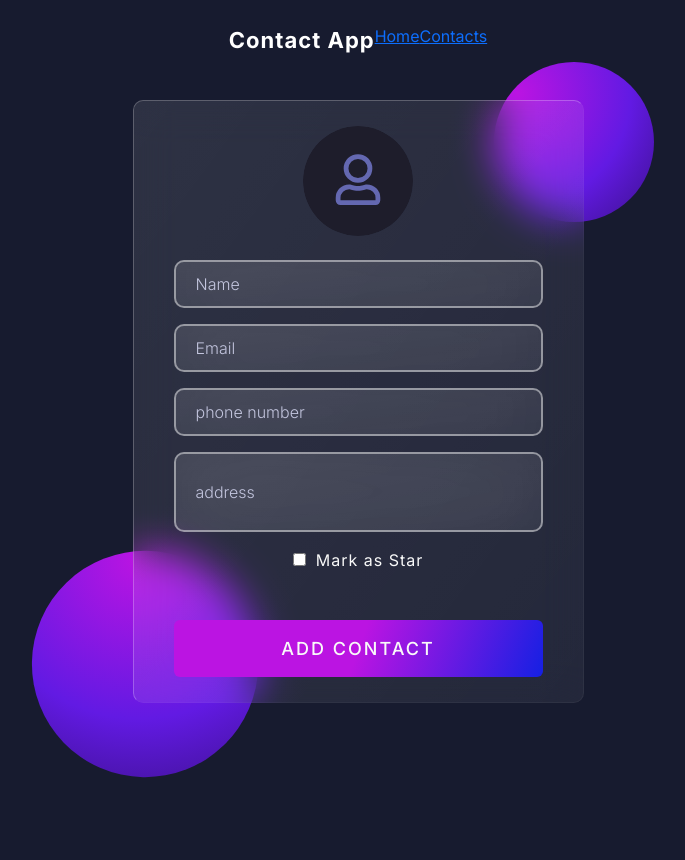
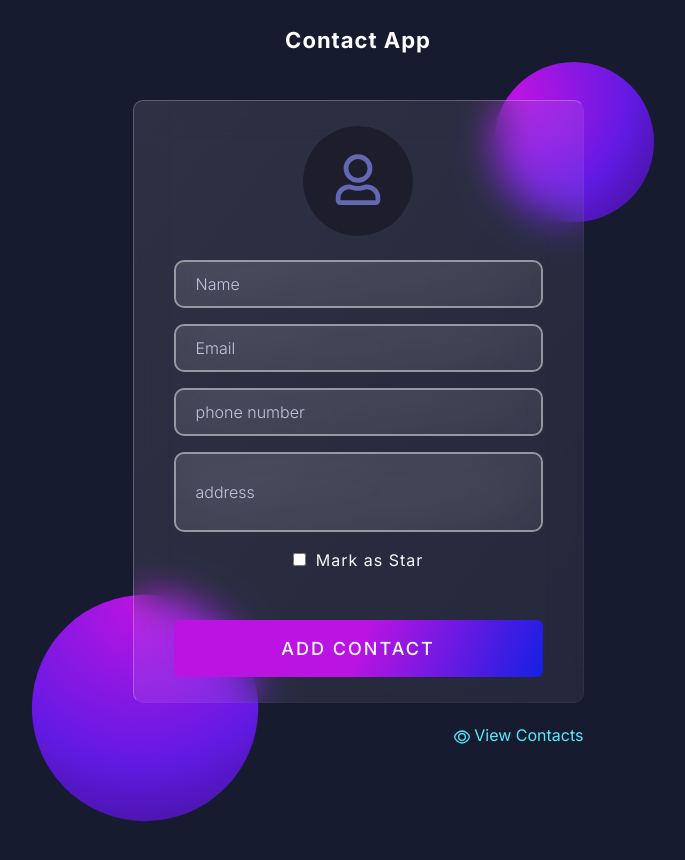
Before and after one commit to prasadneroolkar/Contact-App, a React (Vite) app: page / in a window 1280 px wide. Shown: the top 860 px of the page, without its empty margins (282-967 px from the left). Before the commit the page ends 824 px from the top, so only its background shows below. Built offline with nearby package versions, Linux system fonts and the light colour scheme.

Commit message:
update css

```diff
--- a/src/App.css
+++ b/src/App.css
@@ -431,3 +431,37 @@ input.checkmark {
     color: #f9f9f9;
   }
 }
+
+.no-results {
+  text-align: center;
+  padding: 20px;
+  border: 2px dashed #ccc;
+  border-radius: 10px;
+  background-color: #f9f9f9;
+  margin-top: 20px;
+  color: #666;
+  font-size: 18px;
+  font-weight: bold;
+}
+
+.no-results p {
+  margin: 0;
+}
+
+.no-results p span {
+  color: #ff6370; /* Highlighted color for search term */
+}
+
+.view-contacts-link {
+  text-align: right;
+  display: block;
+  margin-top: 20px;
+  color: #54eafe;
+  text-decoration: none;
+  font-size: 16px;
+  transition: color 0.3s ease;
+}
+
+.view-contacts-link:hover {
+  color: #ff8a00;
+}
--- a/src/App.jsx
+++ b/src/App.jsx
@@ -93,7 +93,7 @@ function App() {
     <>
       <nav className="nav">
         <p>Contact App</p>
-        <Link to="/">Home</Link> <Link to="/contacts">Contacts</Link>
+        {/* <Link to="/">Home</Link> <Link to="/contacts">Contacts</Link> */}
       </nav>
       <Routes>
         <Route
--- a/src/components/AddComponent.jsx
+++ b/src/components/AddComponent.jsx
@@ -5,6 +5,8 @@ import { toast } from "react-toastify";
 import "react-toastify/dist/ReactToastify.css";
 import blob1 from "/blob1.svg";
 import blob2 from "/blob2.svg";
+import { Link } from "react-router-dom";
+import { GrView } from "react-icons/gr";
 
 const AddComponent = ({ onAddCont, verify }) => {
   const [name, setname] = useState("");
@@ -175,6 +177,9 @@ const AddComponent = ({ onAddCont, verify }) => {
             </button>
           </form>
           <img src={blob2} alt="blob2" className="cirlce2" />
+          <Link to="/contacts" className="view-contacts-link">
+            <GrView /> View Contacts
+          </Link>
         </div>
       </div>
     </>
--- a/src/components/Contacts.jsx
+++ b/src/components/Contacts.jsx
@@ -4,8 +4,15 @@ import { MdDelete, MdEdit } from "react-icons/md";
 import { Link } from "react-router-dom";
 import blob1 from "/blob1.svg";
 import blob2 from "/blob2.svg";
+import { useState } from "react";
 
 const Contacts = ({ listdata, onDeleteData, onEditData }) => {
+  const [searchTerm, setSearchTerm] = useState("");
+
+  const searchItem = listdata.filter((item) => {
+    return item.name.toLowerCase().includes(searchTerm.toLowerCase());
+  });
+
   const onhandleDel = (index) => {
     onDeleteData(index);
   };
@@ -19,8 +26,21 @@ const Contacts = ({ listdata, onDeleteData, onEditData }) => {
   return (
     <>
       <div className="col-lg-9 mx-auto add_content">
+        <div className="d-flex justify-content-center">
+          <input
+            className="input w-50 mb-5"
+            type="text"
+            placeholder="Search.."
+            onChange={(e) => setSearchTerm(e.target.value)}
+          />
+        </div>
         <img src={blob1} alt="blob1" className="cirlce4" />
-        {listdata.map((item) => {
+        {searchItem.length === 0 && (
+          <div className="no-results w-75 m-auto">
+            <p>No contacts found matching {searchTerm}</p>
+          </div>
+        )}
+        {searchItem.map((item) => {
           return (
             <div className="contact_content mb-4" key={item.id}>
               <div className="contact-details">
```
